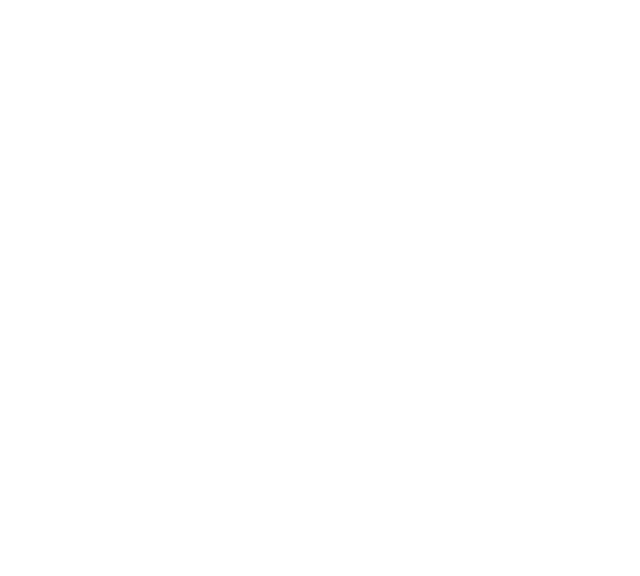
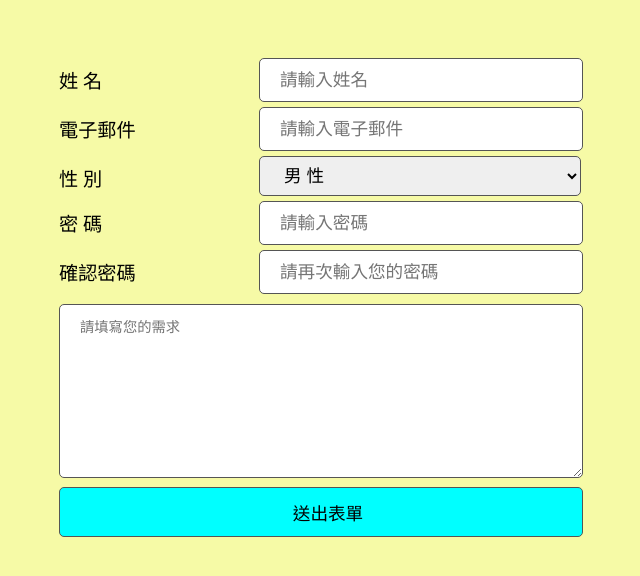
Before and after one commit to cj34282017/webSite01, a plain HTML site: page index.html in a window 1280 px wide. Shown: the whole page, without its empty margins (281-921 px from the left). Drawn offline with nearby package versions, Linux system fonts and the light colour scheme.

Commit message:
Update index.html

```diff
--- a/index.html
+++ b/index.html
@@ -2,7 +2,7 @@
 <!DOCTYPE html>
 <html lang="zh-Hant-TW">
 <head>
-    <title>Learning AJAX2!</title>
+    <title>驗證表單</title>
 
     <meta charset="utf-8" />
     <meta http-equiv="Content-type" content="text/html; charset=utf-8" />
@@ -12,6 +12,69 @@
 
     <style>
 
+      #container{
+            padding-top: 50px;
+            width: 600px;
+            margin: auto;
+
+            font-family: 'Times New Roman', Times, serif,"Arial";
+
+        }
+        body{
+            background-color: #F6FAA6
+
+        }
+
+        .input-width{
+            width: 300px;
+            height: 40px;
+
+
+        }
+
+        label{
+            width: 200px;
+            float: left;
+            font-size: 1.2em;
+
+            padding-top: 8px;
+        }
+
+        .input-style{
+            border-radius: 5px;
+            border: 1px solid #555;
+            font-size: 1.1em;
+
+            padding-left: 20px;
+            margin-bottom: 5px;
+        }
+
+
+
+        #mail-gender{
+            width: 322px;
+            height: 40px;
+        }
+
+        #mail-message{
+            width: 500px;
+            padding-top: 10px;
+            margin-top: 5px;
+        }
+
+        #submitBtn{
+            background-color: aqua;
+            width: 524px;
+            height: 50px;
+        }
+
+        #error{
+            color: red;
+        }
+
+        #submitBtn:hover{
+            background-color: blue;
+        }
 
     </style>
 
@@ -19,19 +82,86 @@
 
 <body>
 
+    <div id="container">
 
+        <form id="validationForm">
+            <label for="mail-name">姓 名</label>
+            <input class="input-style input-width" id="mail-name" type="text" name="name" placeholder="請輸入姓名">
+
+            <label for="mail-address">電子郵件</label>
+            <input class="input-style input-width" id="mail-address" type="text" name="email" placeholder="請輸入電子郵件">
+
+            <label for="mail-gender">性 別</label>
+            <select class="input-style" name="gender" id="mail-gender">
+                <option value="male">男 性</option>
+                <option value="female">女 性</option>
+            </select>
+
+            <label for="pass1">密 碼</label>
+            <input class="input-style input-width" id="pass1" type="password" name="password1" placeholder="請輸入密碼">
+
+            <label for="pass2">確認密碼</label>
+            <input class="input-style input-width" id="pass2" type="password" name="password2" placeholder="請再次輸入您的密碼">
+
+            <textarea class="input-style" id="mail-message" name="message" cols="100" rows="10" placeholder="請填寫您的需求"></textarea>
+
+            <button class="input-style" id="submitBtn" type="submit" name="submit">送出表單</button>
+
+
+        </form>
+
+        <div id="error">
+
+        </div>
+
+    </div>
 
 
 <script type="text/javascript">
 
-    // 正規表達 Regular Expression
-    var string = "Hello ajax";
+    $("#validationForm").submit(function(event){
 
-    var regex = /l/g;
+        var errorMessage="";
 
-    var result =  string.match(regex);
+        event.preventDefault();
 
-    alert(result);
+        var name=$("#mail-name").val();
+        var email=$("#mail-address").val();
+        var pass1=$("#pass1").val();
+        var pass2=$("#pass2").val();
+        var message = $("#mail-message").val();
+
+        function isValEmail(emailAddress){
+
+            //Email 檢驗Email之正確性 正規表達式
+            var pattern =/^\b[A-Z0-9-]+@[A-Z0-9]+\.com\b/i;
+
+            return pattern.test(emailAddress);
+        }
+
+
+        if(name =="" || email=="" || pass1=="" || pass2=="" || message=="" ){
+            errorMessage = "欄位不能為空白!!!"
+        }else if(!isValEmail(email)){
+            errorMessage ="請輸入正確的email!!!";
+        }else if(pass1 != pass2){
+            errorMessage ="您輸入的密碼與確認密碼不相同!!!";
+        }
+
+        if (errorMessage ==""){
+            $("#error").html("驗證完成，已將您的資料上傳，感謝您的使用");
+            $("#error").css("color","green");
+        }else{
+            $("#error").html(errorMessage);
+            $("#error").css("color","red");
+        }
+
+    });
+
+
+
+
+
 </script>
 
 
```
